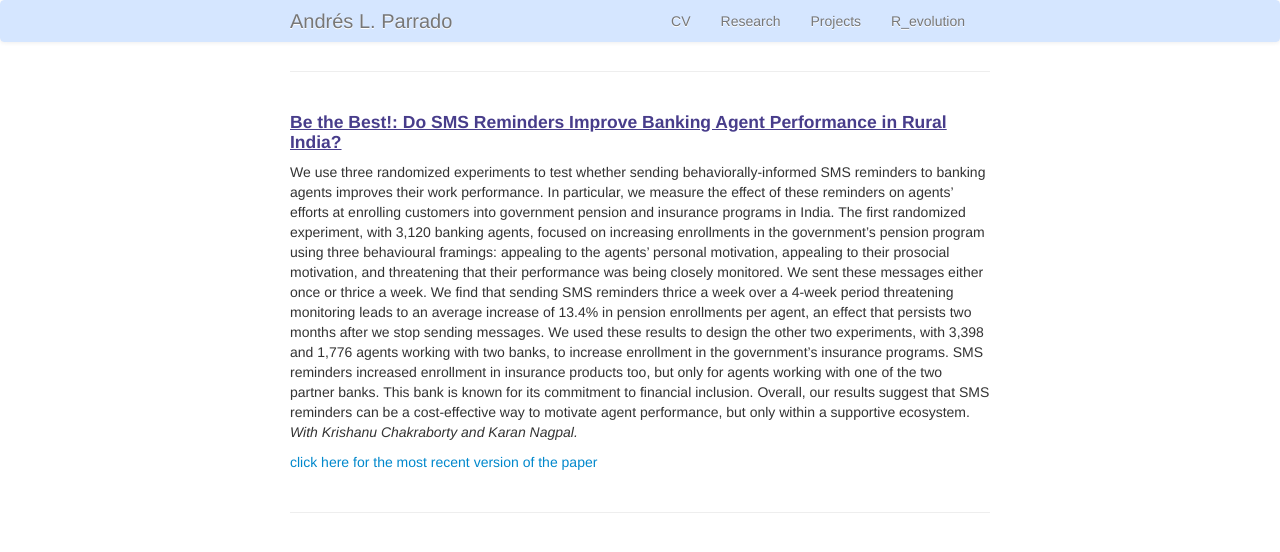
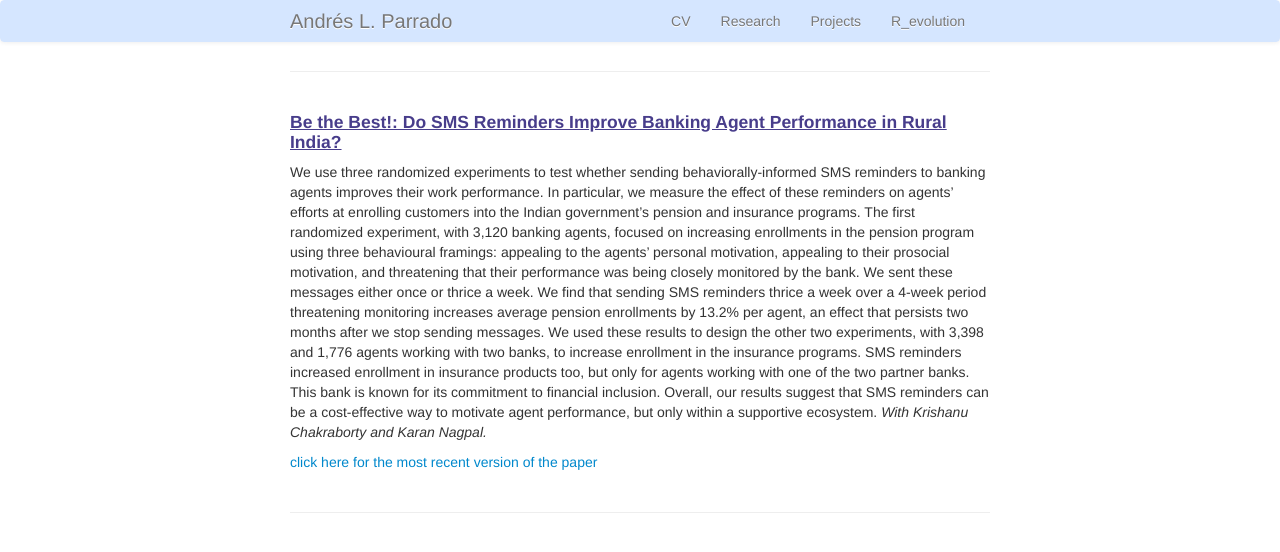
Before and after one commit to aparrado/aparrado.github.io, a Jekyll site: the page built from pages/research.md, in a window 1280 px wide. Shown: the top 552 px of the page. Built offline with Jekyll 4.4.1, drawn with Linux system fonts in a browser that asks for light colours; our own code applies the rules of GitHub Pages for plain Markdown files.

Commit message:
changed reserach

```diff
--- a/pages/research.md
+++ b/pages/research.md
@@ -7,21 +7,9 @@ description: Here are some of my ongoing research projects:
 
 #### <u>Be the Best!: Do SMS Reminders Improve Banking Agent Performance in Rural India? </u>
 
- We use three randomized experiments to test whether sending behaviorally-informed SMS reminders to banking agents improves their work performance. In particular, we measure the
-effect of these reminders on agents’ efforts at enrolling customers into government pension and
-insurance programs in India. The first randomized experiment, with 3,120 banking agents, focused on increasing enrollments in the government’s pension program using three behavioural
-framings: appealing to the agents’ personal motivation, appealing to their prosocial motivation,
-and threatening that their performance was being closely monitored. We sent these messages
-either once or thrice a week. We find that sending SMS reminders thrice a week over a 4-week
-period threatening monitoring leads to an average increase of 13.4% in pension enrollments per
-agent, an effect that persists two months after we stop sending messages. We used these results
-to design the other two experiments, with 3,398 and 1,776 agents working with two banks, to
-increase enrollment in the government’s insurance programs. SMS reminders increased enrollment in insurance products too, but only for agents working with one of the two partner banks.
-This bank is known for its commitment to financial inclusion. Overall, our results suggest that
-SMS reminders can be a cost-effective way to motivate agent performance, but only within a
-supportive ecosystem. *With Krishanu Chakraborty and Karan Nagpal.*
+ We use three randomized experiments to test whether sending behaviorally-informed SMS reminders to banking agents improves their work performance. In particular, we measure the effect of these reminders on agents’ efforts at enrolling customers into the Indian government’s pension and insurance programs. The first randomized experiment, with 3,120 banking agents, focused on increasing enrollments in the pension program using three behavioural framings: appealing to the agents’ personal motivation, appealing to their prosocial motivation, and threatening that their performance was being closely monitored by the bank. We sent these messages either once or thrice a week. We find that sending SMS reminders thrice a week over a 4-week period threatening monitoring increases average pension enrollments by 13.2% per agent, an effect that persists two months after we stop sending messages. We used these results to design the other two experiments, with 3,398 and 1,776 agents working with two banks, to increase enrollment in the insurance programs. SMS reminders increased enrollment in insurance products too, but only for agents working with one of the two partner banks. This bank is known for its commitment to financial inclusion. Overall, our results suggest that SMS reminders can be a cost-effective way to motivate agent performance, but only within a supportive ecosystem. *With Krishanu Chakraborty and Karan Nagpal.*
 
-[click here for the most recent version of the paper](https://www.isid.ac.in/~epu/acegd2019/papers/Andr%E9sParrado.pdf)
+[click here for the most recent version of the paper](https://www.idinsight.org/reports-2/fia-paper)
 
 
 <!-- Note: this is how to write a comment in HTML. Everything in here won't show up on your webpage.-->
```
